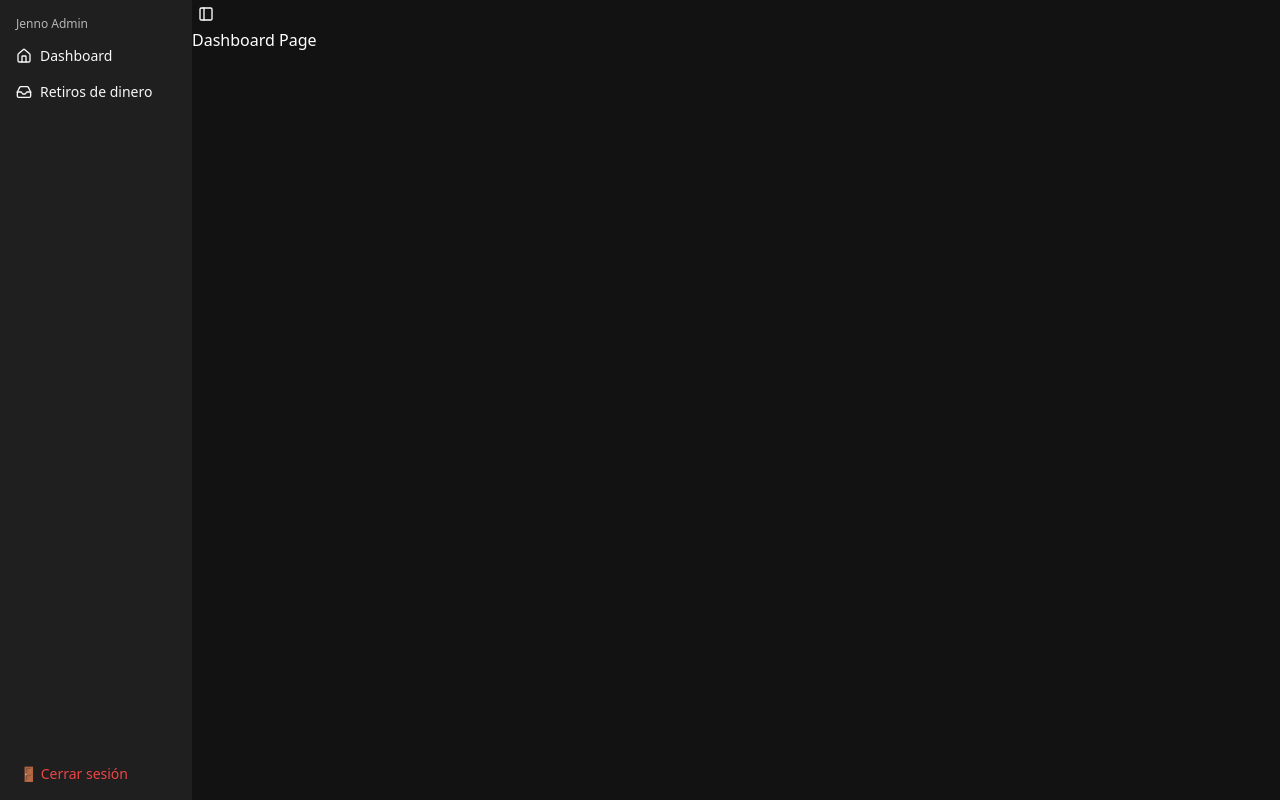
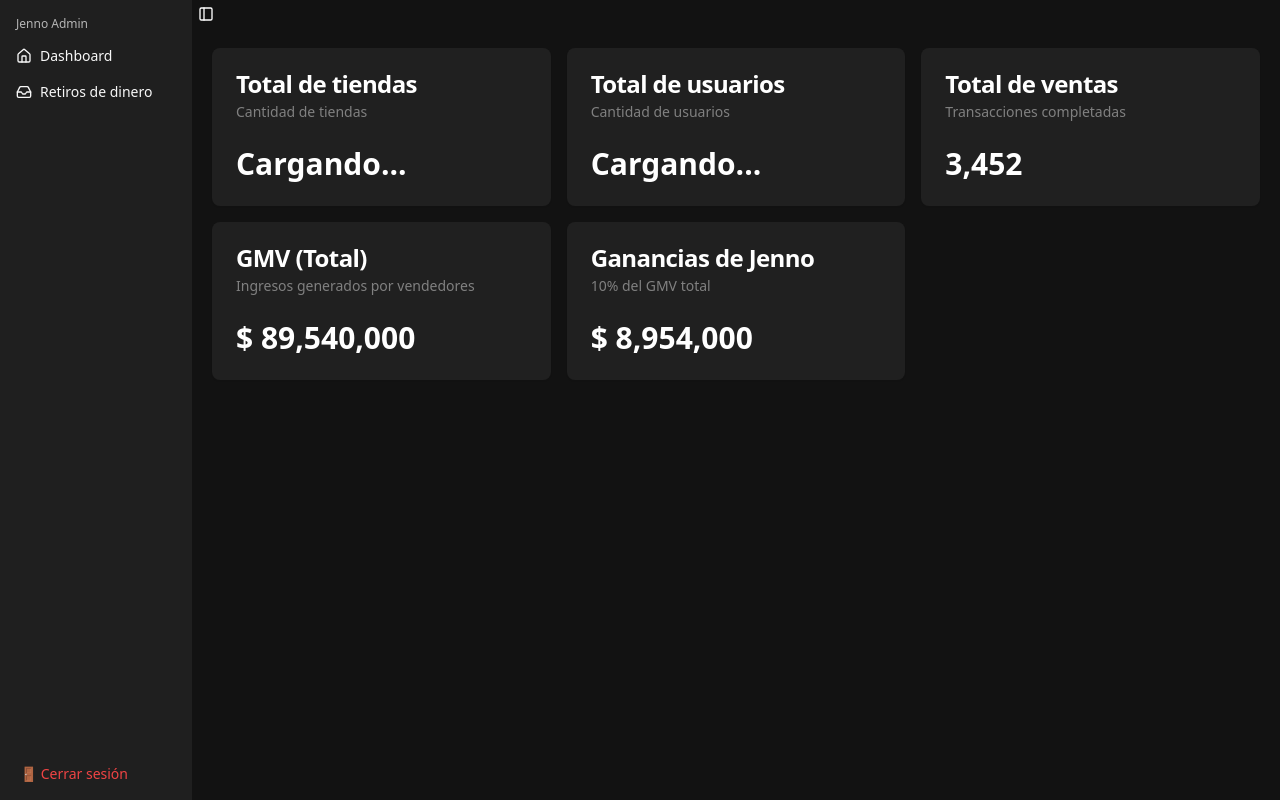
Before and after one commit to JennoApp/jenno_admin, a SvelteKit app: page /dashboard in a window 1280 px wide. Built offline with nearby package versions, Linux system fonts and the light colour scheme; no server answers.

Commit message:
dashboard 02

```diff
--- /dev/null
+++ b/src/lib/components/ui/card/card-content.svelte
@@ -0,0 +1,16 @@
+<script lang="ts">
+	import type { WithElementRef } from "bits-ui";
+	import type { HTMLAttributes } from "svelte/elements";
+	import { cn } from "$lib/utils.js";
+
+	let {
+		ref = $bindable(null),
+		class: className,
+		children,
+		...restProps
+	}: WithElementRef<HTMLAttributes<HTMLDivElement>> = $props();
+</script>
+
+<div bind:this={ref} class={cn("p-6", className)} {...restProps}>
+	{@render children?.()}
+</div>
--- /dev/null
+++ b/src/lib/components/ui/card/card-description.svelte
@@ -0,0 +1,16 @@
+<script lang="ts">
+	import type { WithElementRef } from "bits-ui";
+	import type { HTMLAttributes } from "svelte/elements";
+	import { cn } from "$lib/utils.js";
+
+	let {
+		ref = $bindable(null),
+		class: className,
+		children,
+		...restProps
+	}: WithElementRef<HTMLAttributes<HTMLParagraphElement>> = $props();
+</script>
+
+<p bind:this={ref} class={cn("text-[#808080] text-sm", className)} {...restProps}>
+	{@render children?.()}
+</p>
--- /dev/null
+++ b/src/lib/components/ui/card/card-footer.svelte
@@ -0,0 +1,16 @@
+<script lang="ts">
+	import type { WithElementRef } from "bits-ui";
+	import type { HTMLAttributes } from "svelte/elements";
+	import { cn } from "$lib/utils.js";
+
+	let {
+		ref = $bindable(null),
+		class: className,
+		children,
+		...restProps
+	}: WithElementRef<HTMLAttributes<HTMLDivElement>> = $props();
+</script>
+
+<div bind:this={ref} class={cn("flex items-center p-6 pt-0", className)} {...restProps}>
+	{@render children?.()}
+</div>
--- /dev/null
+++ b/src/lib/components/ui/card/card-header.svelte
@@ -0,0 +1,16 @@
+<script lang="ts">
+	import type { WithElementRef } from "bits-ui";
+	import type { HTMLAttributes } from "svelte/elements";
+	import { cn } from "$lib/utils.js";
+
+	let {
+		ref = $bindable(null),
+		class: className,
+		children,
+		...restProps
+	}: WithElementRef<HTMLAttributes<HTMLDivElement>> = $props();
+</script>
+
+<div bind:this={ref} class={cn("flex flex-col space-y-1.5 p-6 pb-0", className)} {...restProps}>
+	{@render children?.()}
+</div>
--- /dev/null
+++ b/src/lib/components/ui/card/card-title.svelte
@@ -0,0 +1,25 @@
+<script lang="ts">
+	import type { WithElementRef } from "bits-ui";
+	import type { HTMLAttributes } from "svelte/elements";
+	import { cn } from "$lib/utils.js";
+
+	let {
+		ref = $bindable(null),
+		class: className,
+		level = 3,
+		children,
+		...restProps
+	}: WithElementRef<HTMLAttributes<HTMLDivElement>> & {
+		level?: 1 | 2 | 3 | 4 | 5 | 6;
+	} = $props();
+</script>
+
+<div
+	role="heading"
+	aria-level={level}
+	bind:this={ref}
+	class={cn("text-2xl font-semibold leading-none tracking-tight", className)}
+	{...restProps}
+>
+	{@render children?.()}
+</div>
--- /dev/null
+++ b/src/lib/components/ui/card/card.svelte
@@ -0,0 +1,20 @@
+<script lang="ts">
+	import type { WithElementRef } from "bits-ui";
+	import type { HTMLAttributes } from "svelte/elements";
+	import { cn } from "$lib/utils.js";
+
+	let {
+		ref = $bindable(null),
+		class: className,
+		children,
+		...restProps
+	}: WithElementRef<HTMLAttributes<HTMLDivElement>> = $props();
+</script>
+
+<div
+	bind:this={ref}
+	class={cn("bg-[#202020] text-white rounded-lg shadow-sm", className)}
+	{...restProps}
+>
+	{@render children?.()}
+</div>
--- /dev/null
+++ b/src/lib/components/ui/card/index.ts
@@ -0,0 +1,22 @@
+import Root from "./card.svelte";
+import Content from "./card-content.svelte";
+import Description from "./card-description.svelte";
+import Footer from "./card-footer.svelte";
+import Header from "./card-header.svelte";
+import Title from "./card-title.svelte";
+
+export {
+	Root,
+	Content,
+	Description,
+	Footer,
+	Header,
+	Title,
+	//
+	Root as Card,
+	Content as CardContent,
+	Description as CardDescription,
+	Footer as CardFooter,
+	Header as CardHeader,
+	Title as CardTitle,
+};
--- /dev/null
+++ b/src/routes/api/users/countByAccountType/+server.ts
@@ -0,0 +1,28 @@
+import { json } from "@sveltejs/kit";
+import { PRIVATE_SERVER_URL } from '$env/static/private'
+
+export async function GET({ url }) {
+	try {
+		const accountType = url.searchParams.get("accountType");
+
+		if (!accountType) {
+			return json({ error: "Missing accountType" }, { status: 400 });
+		}
+
+		// Llama al backend de NestJS
+		const response = await fetch(
+			`${PRIVATE_SERVER_URL}/users/count/ByAccountType?accountType=${accountType}`
+		);
+
+		if (!response.ok) {
+			return json({ error: "Backend error" }, { status: response.status });
+		}
+
+		const data = await response.json();
+		return json(data)
+
+	} catch (error) {
+		console.error("Error in countByAccountType endpoint:", error);
+		return json({ error: "Internal server error" }, { status: 500 });
+	}
+}
--- a/src/routes/dashboard/+page.svelte
+++ b/src/routes/dashboard/+page.svelte
@@ -1,3 +1,93 @@
+<script lang="ts">
+    import * as Card from "$lib/components/ui/card/index.js";
+    import { onMount } from "svelte";
+
+    let totalTiendas = $state<number | null>(null);
+    let totalUsuarios = $state<number | null>(null);
+
+    const fetchCounts = async () => {
+        try {
+            // Total de tiendas
+            const resBusiness = await fetch('api/users/countByAccountType?accountType=business');
+            const { count: countTiendas } = await resBusiness.json();
+            totalTiendas = countTiendas;
 
 
-<h1>Dashboard Page</h1>
+            const resPersonal = await fetch('api/users/countByAccountType?accountType=personal');
+            const { count: countPersonal }= await resPersonal.json();
+            totalUsuarios = countPersonal;
+
+        } catch (error) {
+            console.error("Error fetching counts:", error);
+        }
+    }
+
+
+    onMount(async () => {
+        await fetchCounts();
+    })
+</script>
+
+
+<div class="grid grid-cols-1 md:grid-cols-2 xl:grid-cols-3 gap-4 m-5">
+
+	<!-- Total de tiendas -->
+	<Card.Root>
+		<Card.Header>
+			<Card.Title>Total de tiendas</Card.Title>
+			<Card.Description>Cantidad de tiendas</Card.Description>
+		</Card.Header>
+		<Card.Content>
+			<p class="text-3xl font-bold">
+        {totalTiendas ?? 'Cargando...'}
+      </p>
+		</Card.Content>
+	</Card.Root>
+
+  <!-- Total de tiendas -->
+	<Card.Root>
+		<Card.Header>
+			<Card.Title>Total de usuarios</Card.Title>
+			<Card.Description>Cantidad de usuarios</Card.Description>
+		</Card.Header>
+		<Card.Content>
+			<p class="text-3xl font-bold">
+        {totalUsuarios ?? 'Cargando...'}
+      </p>
+		</Card.Content>
+	</Card.Root>
+
+	<!-- Total de ventas -->
+	<Card.Root>
+		<Card.Header>
+			<Card.Title>Total de ventas</Card.Title>
+			<Card.Description>Transacciones completadas</Card.Description>
+		</Card.Header>
+		<Card.Content>
+			<p class="text-3xl font-bold">3,452</p>
+		</Card.Content>
+	</Card.Root>
+
+	<!-- GMV (valor bruto) -->
+	<Card.Root>
+		<Card.Header>
+			<Card.Title>GMV (Total)</Card.Title>
+			<Card.Description>Ingresos generados por vendedores</Card.Description>
+		</Card.Header>
+		<Card.Content>
+			<p class="text-3xl font-bold">$ 89,540,000</p>
+		</Card.Content>
+	</Card.Root>
+
+	<!-- Ganancias de Jenno -->
+	<Card.Root>
+		<Card.Header>
+			<Card.Title>Ganancias de Jenno</Card.Title>
+			<Card.Description>10% del GMV total</Card.Description>
+		</Card.Header>
+		<Card.Content>
+			<p class="text-3xl font-bold">$ 8,954,000</p>
+		</Card.Content>
+	</Card.Root>
+
+</div>
```
